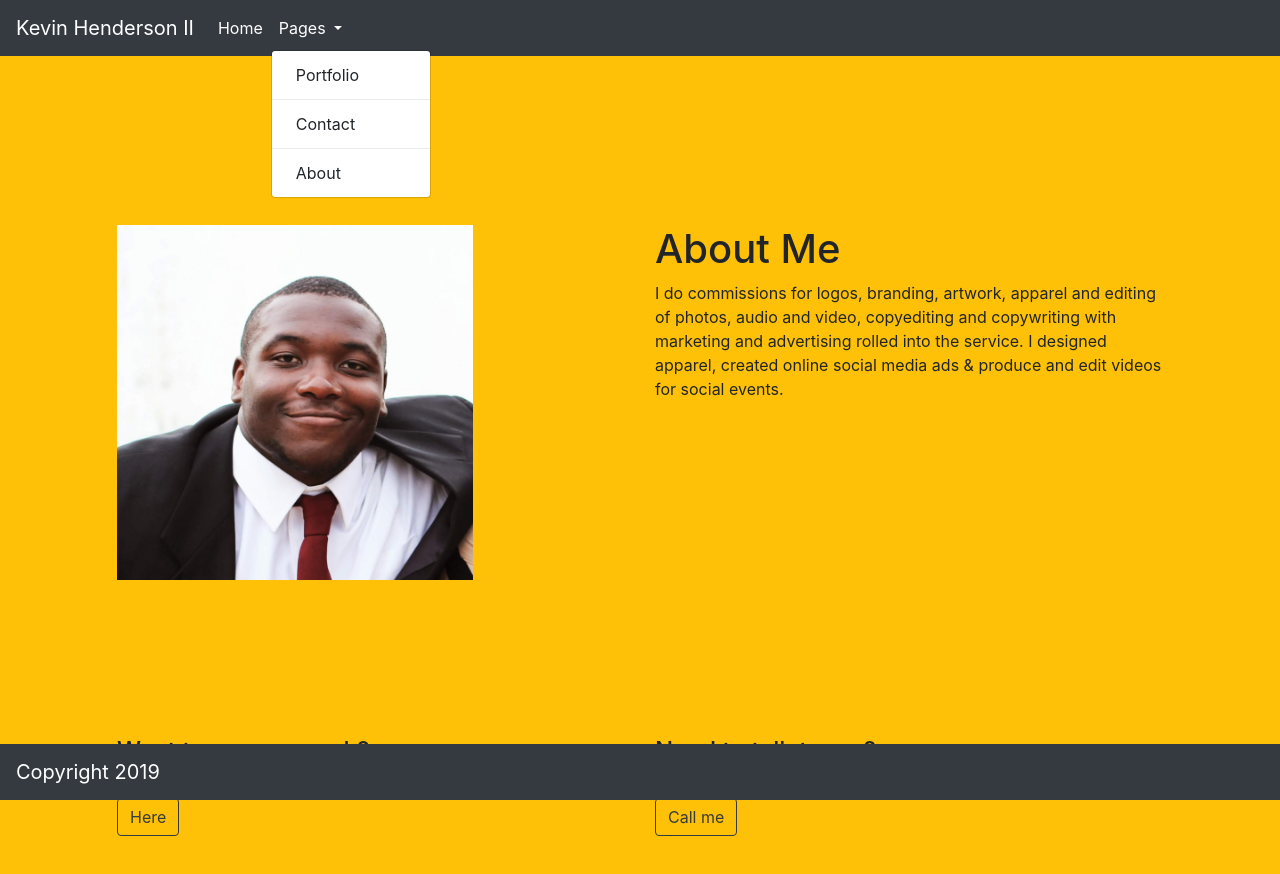
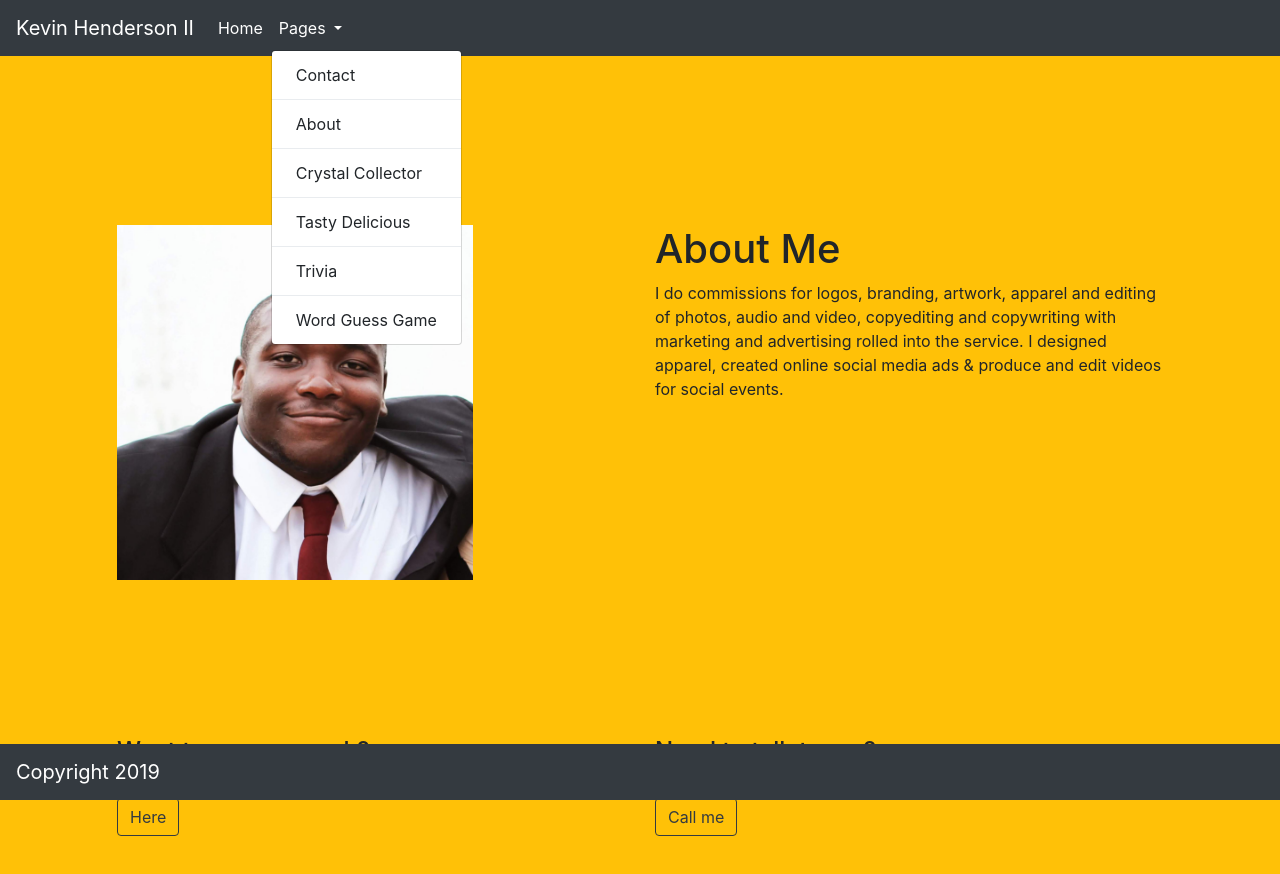
Before and after one commit to krayt0n3/Bootstrap-Portfolio, a plain HTML site: page index.html in a window 1280 px wide. Both pictures are taken after a click on the button "Pages". Drawn offline with nearby package versions, Linux system fonts and the light colour scheme.

Commit message:
added all projects

```diff
--- a/index.html
+++ b/index.html
@@ -26,11 +26,17 @@
                         Pages
                       </a>
                       <div class="dropdown-menu" aria-labelledby="navbarDropdown">
-                        <a class="dropdown-item" href="./portfolio.html">Portfolio</a>
+                        <a class="dropdown-item" href="./contact.html" target="_blank">Contact</a>
                         <div class="dropdown-divider"></div>
-                        <a class="dropdown-item" href="./contact.html">Contact</a>
+                        <a class="dropdown-item" href="./index.html" target="_blank">About</a>
                         <div class="dropdown-divider"></div>
-                        <a class="dropdown-item" href="./index.html">About</a>
+                        <a class="dropdown-item" href="https://krayt0n3.github.io/crystal-collector/" target="_blank">Crystal Collector</a>
+                        <div class="dropdown-divider"></div>
+                        <a class="dropdown-item" href="https://the-master-chefs.github.io/project1/" target="_blank">Tasty Delicious</a>
+                        <div class="dropdown-divider"></div>
+                        <a class="dropdown-item" href="https://krayt0n3.github.io/TriviaGame/" target="_blank">Trivia</a>
+                        <div class="dropdown-divider"></div>
+                        <a class="dropdown-item" href="https://krayt0n3.github.io/Word-Guess-Game/" target="_blank">Word Guess Game</a>
                       </div>
                     </li>
                   </ul>
```
